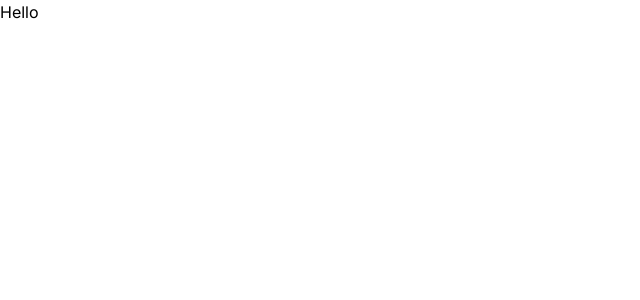
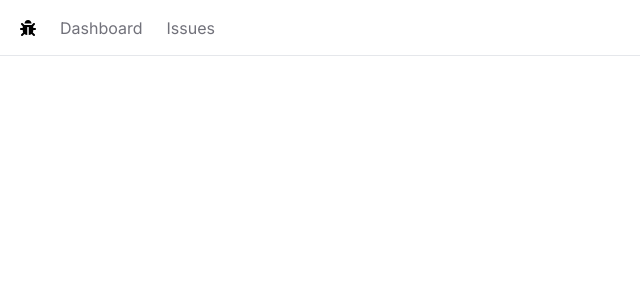
Before and after one commit to Zuhu162/issue-tracker, a Next.js app: page / in a window 1280 px wide. Shown: the top 300 px of the page, without its empty margins (0-640 px from the left). Built offline with nearby package versions, Linux system fonts and the light colour scheme.

Commit message:
Navbar Added

```diff
--- /dev/null
+++ b/app/NavBar.tsx
@@ -0,0 +1,31 @@
+import Link from "next/link";
+import React from "react";
+import { FaBug } from "react-icons/fa";
+
+const NavBar = () => {
+  const links = [
+    { label: "Dashboard", href: "/" },
+    { label: "Issues", href: "/issues" },
+  ];
+
+  return (
+    <nav className="flex space-x-6 mb-5 border-b px-5 h-14 items-center">
+      <Link href="/">
+        <FaBug />
+      </Link>
+      <div className="flex space-x-6">
+        {links.map((l) => (
+          <Link
+            className="text-zinc-500 hover:text-zinc-800 transition-colors"
+            key={l.label}
+            href={l.href}
+          >
+            {l.label}
+          </Link>
+        ))}
+      </div>
+    </nav>
+  );
+};
+
+export default NavBar;
--- a/app/page.tsx
+++ b/app/page.tsx
@@ -1,5 +1,11 @@
 import Image from "next/image";
+import NavBar from "./NavBar";
 
 export default function Home() {
-  return <div>Hello</div>;
+  return (
+    <div>
+      <NavBar />
+      <main></main>
+    </div>
+  );
 }
```
Also changed, not shown: package.json (+5 -4 lines), 1 other file (tests, documents, lock files or other folders).
